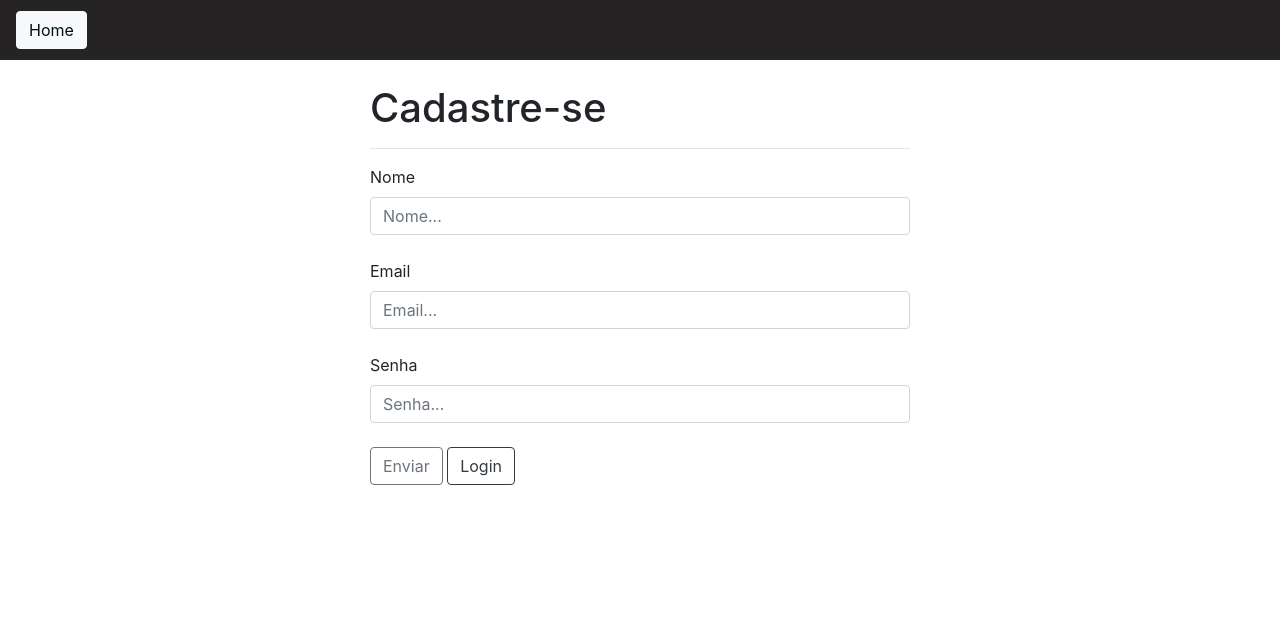
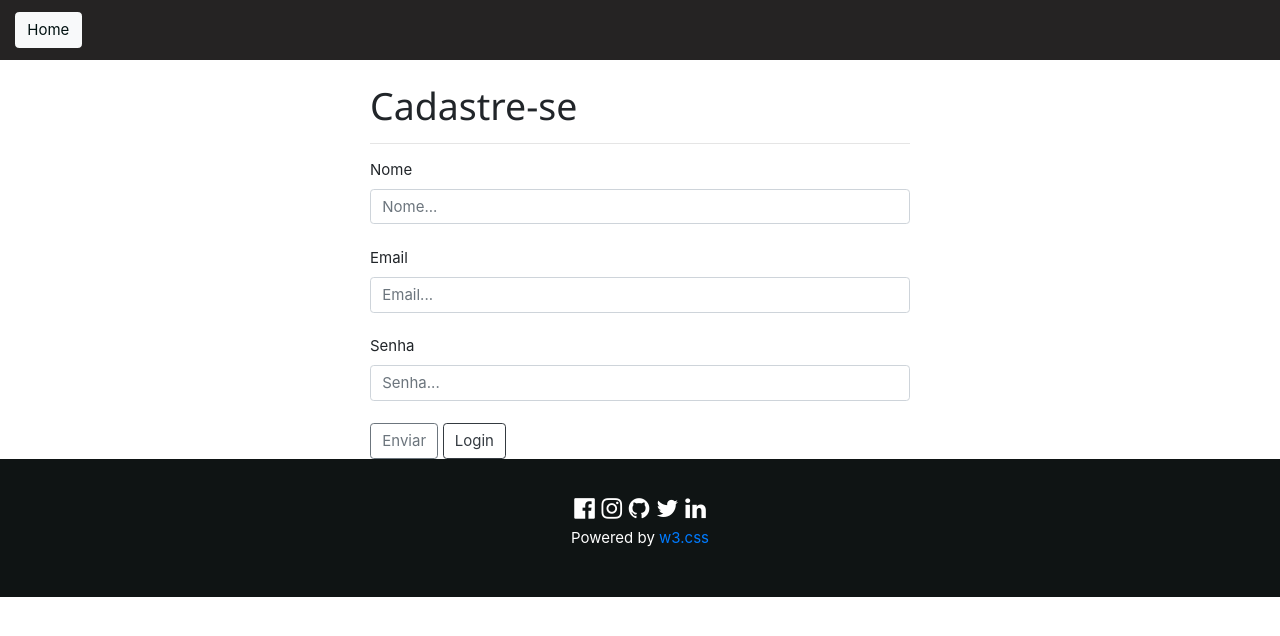
Before and after one commit to everton-novinski/projeto-django, a Django app: page /auth/inserir/ in a window 1280 px wide. Shown: the top 636 px of the page. Run offline with Django 3.2, Linux system fonts and the light colour scheme.

Commit message:
vigésimo commit

```diff
--- a/templates/base.html
+++ b/templates/base.html
@@ -4,6 +4,8 @@
     <!-- Required meta tags -->
     <meta charset="utf-8">
     <meta name="viewport" content="width=device-width, initial-scale=1, shrink-to-fit=no">
+    <link rel="stylesheet" href="https://www.w3schools.com/w3css/4/w3.css">
+    <link rel="stylesheet" href="https://cdnjs.cloudflare.com/ajax/libs/font-awesome/4.7.0/css/font-awesome.min.css">
 
     <!-- Bootstrap CSS -->
     <link rel="stylesheet" href="https://cdn.jsdelivr.net/npm/bootstrap@4.6.1/dist/css/bootstrap.min.css" integrity="sha384-zCbKRCUGaJDkqS1kPbPd7TveP5iyJE0EjAuZQTgFLD2ylzuqKfdKlfG/eSrtxUkn" crossorigin="anonymous">
@@ -58,6 +60,15 @@
     </div>
 
     {% endif %}
+    <footer class="w3-content w3-padding-32 w3-text-white w3-xlarge" style="background-color: #0f1414;max-width: 100%; text-align: center;">
+      <i class="fa fa-facebook-official w3-hover-opacity"></i>
+      <i class="fa fa-instagram w3-hover-opacity"></i>
+      <i class="fa fa-github w3-hover-opacity"></i>
+      <i class="fa fa-twitter w3-hover-opacity"></i>
+      <i class="fa fa-linkedin w3-hover-opacity"></i>
+      <p class="w3-medium" style="text-align: center;">Powered by <a href="https://www.w3schools.com/w3css/default.asp" target="_blank" class="w3-hover-text-white"">w3.css</a></p>
+
+    </footer>
 
 
   </body>
--- a/usuarios/templates/login.html
+++ b/usuarios/templates/login.html
@@ -1,5 +1,4 @@
 {% extends 'base.html' %}
-
 
 
 {% block 'titulo' %}Login{% endblock %}
@@ -54,4 +53,5 @@
 
 
 
+
 {% endblock %}
```
Also changed, not shown: cadastro/templates/home.html (+0 -11 lines), cadastro/templates/ver_profissional.html (+20 -7 lines), templates/home/inicial.html (+3 -14 lines), db.sqlite3.
